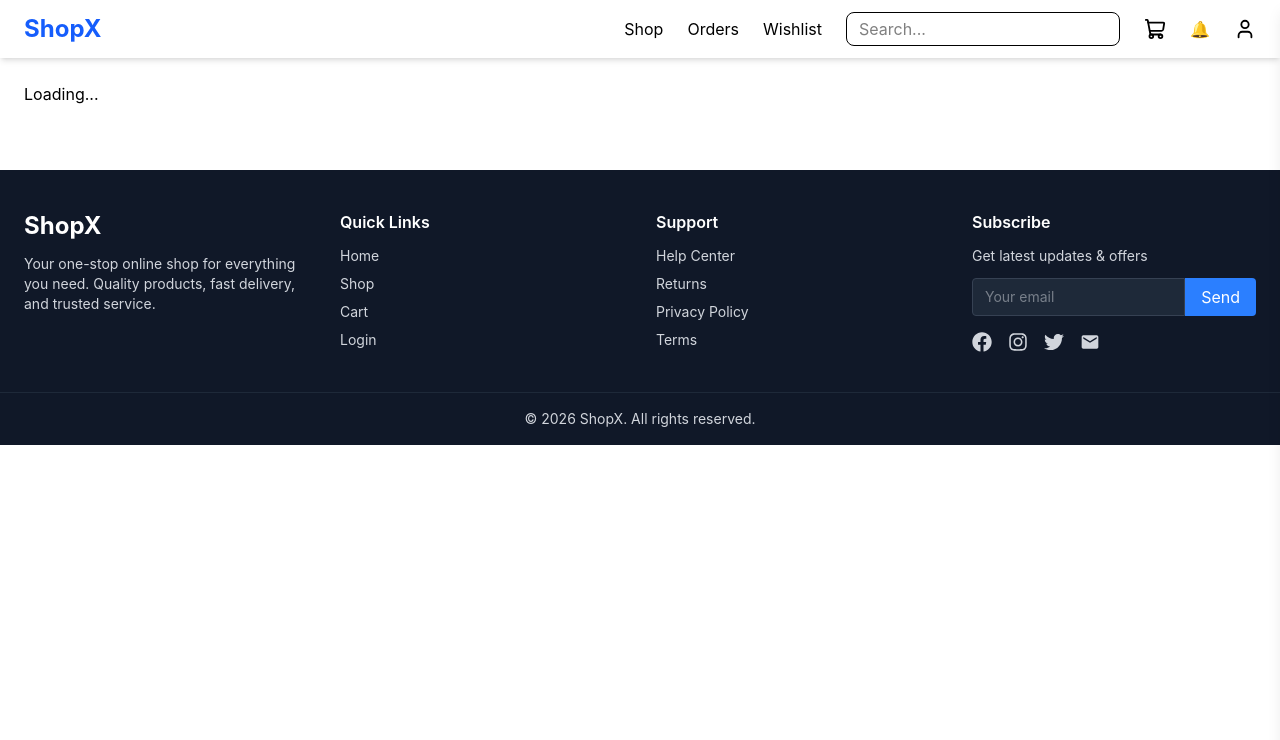
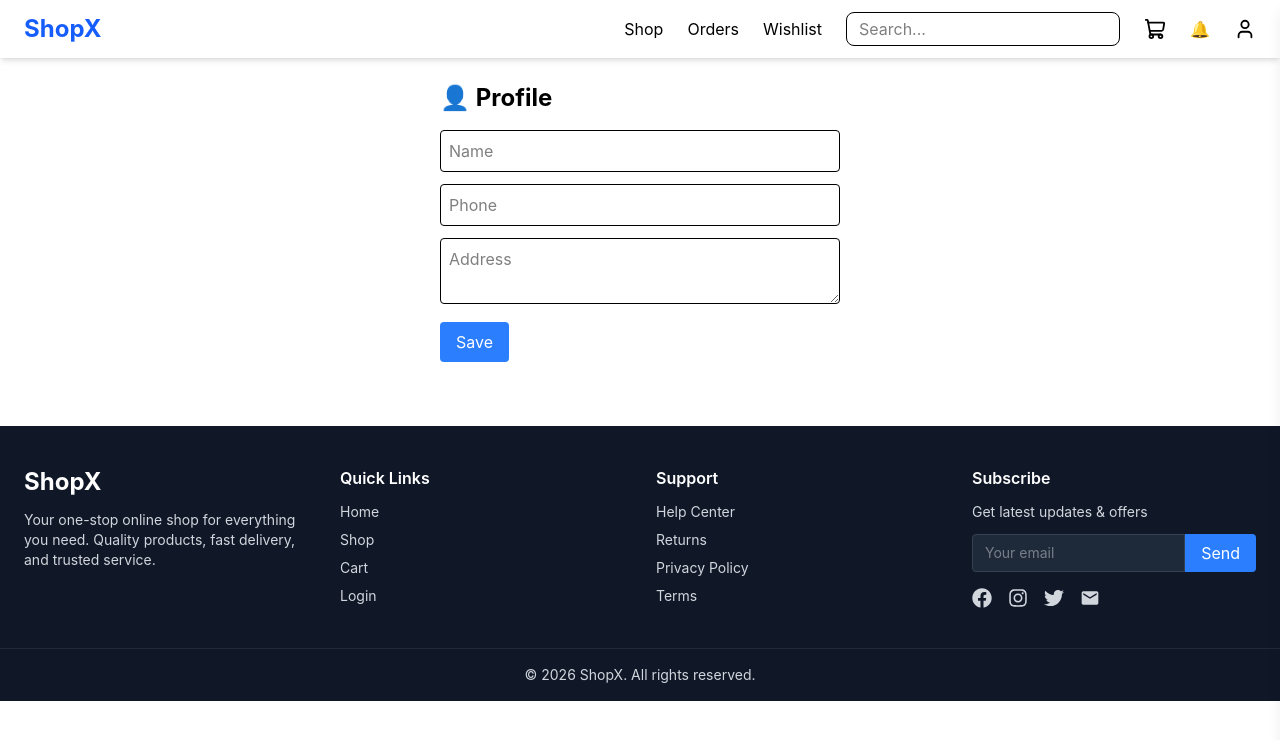
Before and after one commit to FaysalAhamad623/shop-management, a React (Vite) app: page /profile in a window 1280 px wide. Shown: the top 740 px of the page. Built offline with nearby package versions, Linux system fonts and the light colour scheme.

Commit message:
update profile feature

```diff
--- a/src/pages/clientPage/Checkout.jsx
+++ b/src/pages/clientPage/Checkout.jsx
@@ -3,6 +3,8 @@ import { useCart } from "../../context/CartContext";
 import { useNavigate } from "react-router-dom";
 import { useToast } from "../../context/ToastContext";
 import { addOrder } from "../../store/orderStore"; // 🔥 only this
+import { getProfile } from "../../store/profileStore";
+  import { useEffect } from "react";
 
 export default function Checkout() {
 
@@ -18,6 +20,17 @@ export default function Checkout() {
     address: "",
     payment: "cash",
   });
+
+useEffect(() => {
+  const user = getProfile();
+
+  setForm((prev) => ({
+    ...prev,
+    name: user.name || "",
+    phone: user.phone || "",
+    address: user.address || "",
+  }));
+}, []);
 
   const total = cart.reduce(
     (sum, item) => sum + item.price * item.quantity,
--- a/src/pages/clientPage/Profile.jsx
+++ b/src/pages/clientPage/Profile.jsx
@@ -1,158 +1,73 @@
 import { useState, useEffect } from "react";
-import { useNavigate } from "react-router-dom";
+import { getProfile, updateProfile } from "../../store/profileStore";
 
 export default function Profile() {
 
-  const navigate = useNavigate();
+  const [form, setForm] = useState({
+    name: "",
+    phone: "",
+    address: "",
+  });
 
-  const [user, setUser] = useState(null);
-  const [edit, setEdit] = useState(false);
+  useEffect(() => {
+    const user = getProfile();
 
-  // 🔥 Load user
-  useEffect(() => {
-    const current = JSON.parse(localStorage.getItem("currentUser"));
-    setUser(current);
+    setForm({
+      name: user.name || "",
+      phone: user.phone || "",
+      address: user.address || "",
+    });
   }, []);
 
   const handleSave = () => {
-    let users = JSON.parse(localStorage.getItem("users")) || [];
-
-    users = users.map((u) =>
-      u.email === user.email ? user : u
-    );
-
-    localStorage.setItem("users", JSON.stringify(users));
-    localStorage.setItem("currentUser", JSON.stringify(user));
-
+    updateProfile(form);
     alert("Profile updated ✅");
-    setEdit(false);
   };
 
-  const handleLogout = () => {
-    localStorage.removeItem("currentUser");
-    navigate("/");
-  };
+  return (
+    <div className="p-6 max-w-md mx-auto">
 
-  if (!user) return <p className="p-6">Loading...</p>;
-
-  return (
-    <div className="p-6 bg-gray-100 min-h-screen flex justify-center">
-
-      <div className="bg-white p-6 rounded-xl shadow w-[420px]">
-
-        <h1 className="text-2xl font-bold mb-4 text-center">
+      <h1 className="text-2xl font-bold mb-4">
         👤 Profile
       </h1>
 
-        {/* 🔥 Name */}
-        <div className="mb-3">
-          <label className="text-sm">Name</label>
+      <div className="space-y-3">
+
         <input
           type="text"
-            value={user.name}
-            disabled={!edit}
+          placeholder="Name"
+          className="w-full border p-2 rounded"
+          value={form.name}
           onChange={(e) =>
-              setUser({ ...user, name: e.target.value })
+            setForm({ ...form, name: e.target.value })
           }
-            className="w-full border p-2 rounded"
         />
-        </div>
 
-        {/* 🔥 Email */}
-        <div className="mb-3">
-          <label className="text-sm">Email</label>
         <input
           type="text"
-            value={user.email}
-            disabled
-            className="w-full border p-2 rounded bg-gray-100"
+          placeholder="Phone"
+          className="w-full border p-2 rounded"
+          value={form.phone}
+          onChange={(e) =>
+            setForm({ ...form, phone: e.target.value })
+          }
         />
-        </div>
 
-        {/* 🔥 Role */}
-        <div className="mb-4">
-          <label className="text-sm">Role</label>
-          <input
-            type="text"
-            value={user.role}
-            disabled
-            className="w-full border p-2 rounded bg-gray-100"
+        <textarea
+          placeholder="Address"
+          className="w-full border p-2 rounded"
+          value={form.address}
+          onChange={(e) =>
+            setForm({ ...form, address: e.target.value })
+          }
         />
-        </div>
-
-        {/* 🔥 ROLE BASED OPTIONS */}
-        <div className="mb-4 space-y-2">
-
-          {user.role === "admin" ? (
-            <>
-              <button
-                onClick={() => navigate("/dashboard")}
-                className="w-full bg-purple-500 text-white py-2 rounded"
-              >
-                Go to Dashboard
-              </button>
 
         <button
-                onClick={() => navigate("/products")}
-                className="w-full bg-blue-500 text-white py-2 rounded"
-              >
-                Manage Products
-              </button>
-
-              <button
-                onClick={() => navigate("/orders")}
-                className="w-full bg-green-500 text-white py-2 rounded"
-              >
-                Manage Orders
-              </button>
-            </>
-          ) : (
-            <>
-              <button
-                onClick={() => navigate("/my-orders")}
-                className="w-full bg-green-500 text-white py-2 rounded"
-              >
-                My Orders
-              </button>
-
-              <button
-                onClick={() => navigate("/cart")}
-                className="w-full bg-blue-500 text-white py-2 rounded"
-              >
-                Go to Cart
-              </button>
-            </>
-          )}
-
-        </div>
-
-        {/* 🔥 Buttons */}
-        <div className="flex justify-between">
-
-          {edit ? (
-            <button
           onClick={handleSave}
-              className="bg-green-500 text-white px-4 py-1 rounded"
+          className="bg-blue-500 text-white px-4 py-2 rounded"
         >
           Save
         </button>
-          ) : (
-            <button
-              onClick={() => setEdit(true)}
-              className="bg-blue-500 text-white px-4 py-1 rounded"
-            >
-              Edit
-            </button>
-          )}
-
-          <button
-            onClick={handleLogout}
-            className="bg-red-500 text-white px-4 py-1 rounded"
-          >
-            Logout
-          </button>
-
-        </div>
 
       </div>
 
--- /dev/null
+++ b/src/store/profileStore.js
@@ -0,0 +1,27 @@
+// 🔥 GET PROFILE
+export const getProfile = () => {
+  const user = JSON.parse(localStorage.getItem("currentUser"));
+  return user || {};
+};
+
+// 🔥 UPDATE PROFILE
+export const updateProfile = (data) => {
+  const user = JSON.parse(localStorage.getItem("currentUser"));
+
+  const updatedUser = {
+    ...user,
+    ...data,
+  };
+
+  // 🔥 update currentUser
+  localStorage.setItem("currentUser", JSON.stringify(updatedUser));
+
+  // 🔥 update users array
+  const users = JSON.parse(localStorage.getItem("users")) || [];
+
+  const updatedUsers = users.map((u) =>
+    u.email === user.email ? updatedUser : u
+  );
+
+  localStorage.setItem("users", JSON.stringify(updatedUsers));
+};
```
Lines whose indentation alone changed are shown as unchanged.
